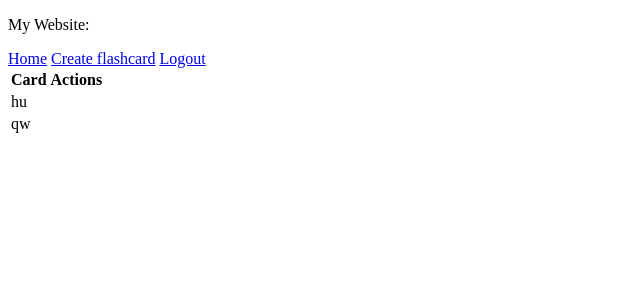
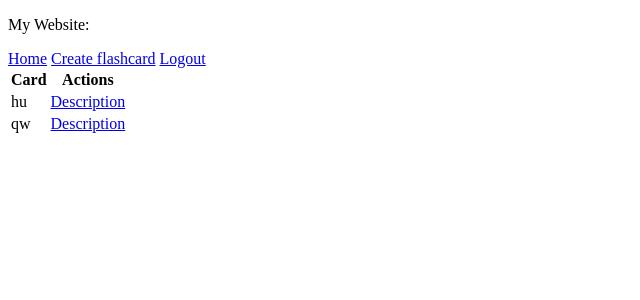
Before and after one commit to PhucLe01/Team-10-Project, a Flask app: page /home/1 in a window 1280 px wide. Shown: the top 300 px of the page, without its empty margins (0-640 px from the left). Run offline with Flask 2, Linux system fonts and the light colour scheme; data comes from the database, SQL or seed files in the repository; both versions use the stored data as it was after the commit.

Commit message:
implemented ability to see description of flashcard

```diff
--- a/app/models.py
+++ b/app/models.py
@@ -28,8 +28,8 @@
     wrongguesscount = db.Column(db.Integer)
     User = db.Column(db.Integer, db.ForeignKey('user.id'))
 
-    def set_user(self, id):
-        self.User = id
+    def set_user(self, uid):
+        self.User = uid
 
 @login.user_loader
 def load_user(id):
--- a/app/routes.py
+++ b/app/routes.py
@@ -72,3 +72,9 @@
         flash('New flashcard created')
         return redirect(f'/home/{id}')
     return render_template('createflashcard.html', title = 'Create flashcard', form = form)
+
+@myapp_obj.route("/description/<int:uid>/<int:id>", methods = ['GET', 'POST'])
+def description(uid, id):
+    flashcard = FlashCard.query.filter_by(id = id).first()
+    description = flashcard.description
+    return render_template('description.html', title = 'Card Description', description = description, uid = uid)
--- a/app/templates/home.html
+++ b/app/templates/home.html
@@ -17,9 +17,9 @@
         <td>
             {{ post.Label }}
         </td>
-        <!-- <td>
-
-        </td>  -->
+        <td>
+            <a href="/description/{{ uid }}/{{ post.id }}">Description</a>
+        </td>
     </tr>
     {% endfor %}
 
```
Also changed, not shown: app/templates/description.html (added, +11 -0 lines), app/app.db, app/forms.py (line endings or trailing spaces).
